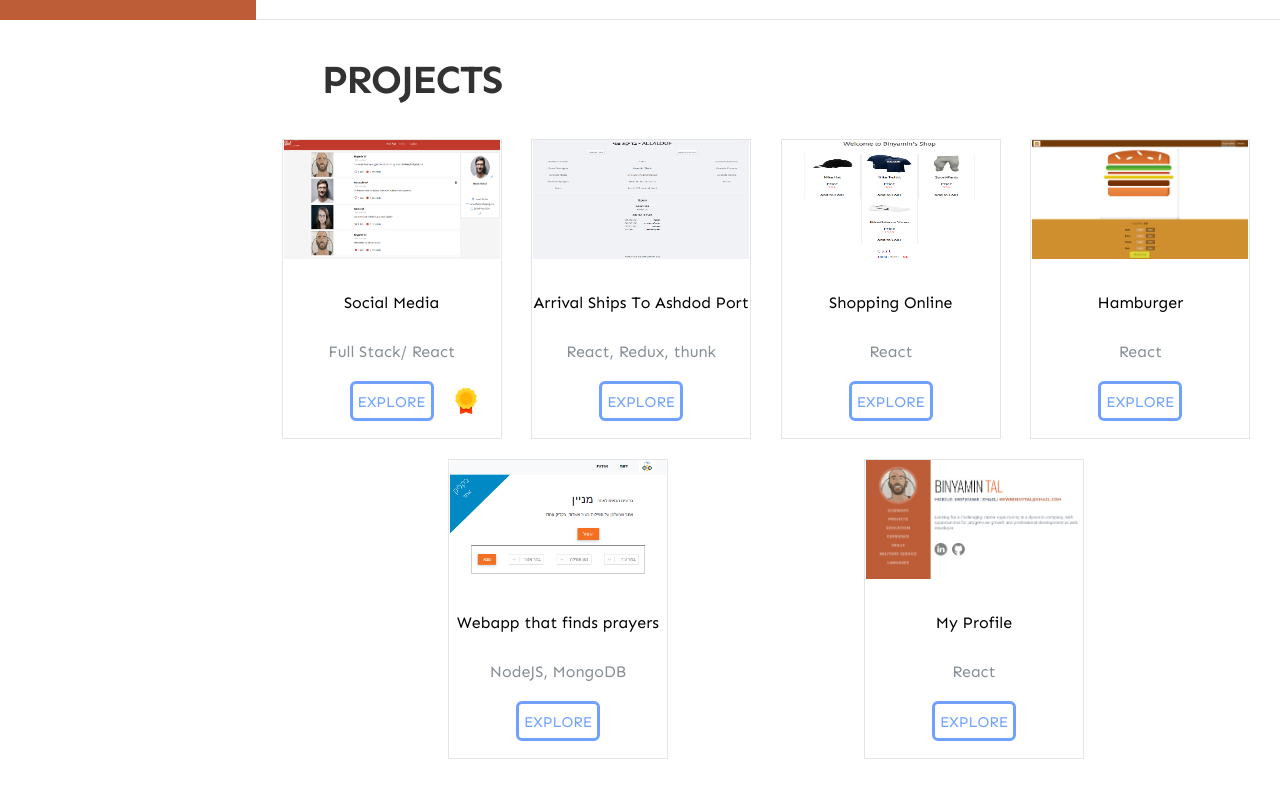
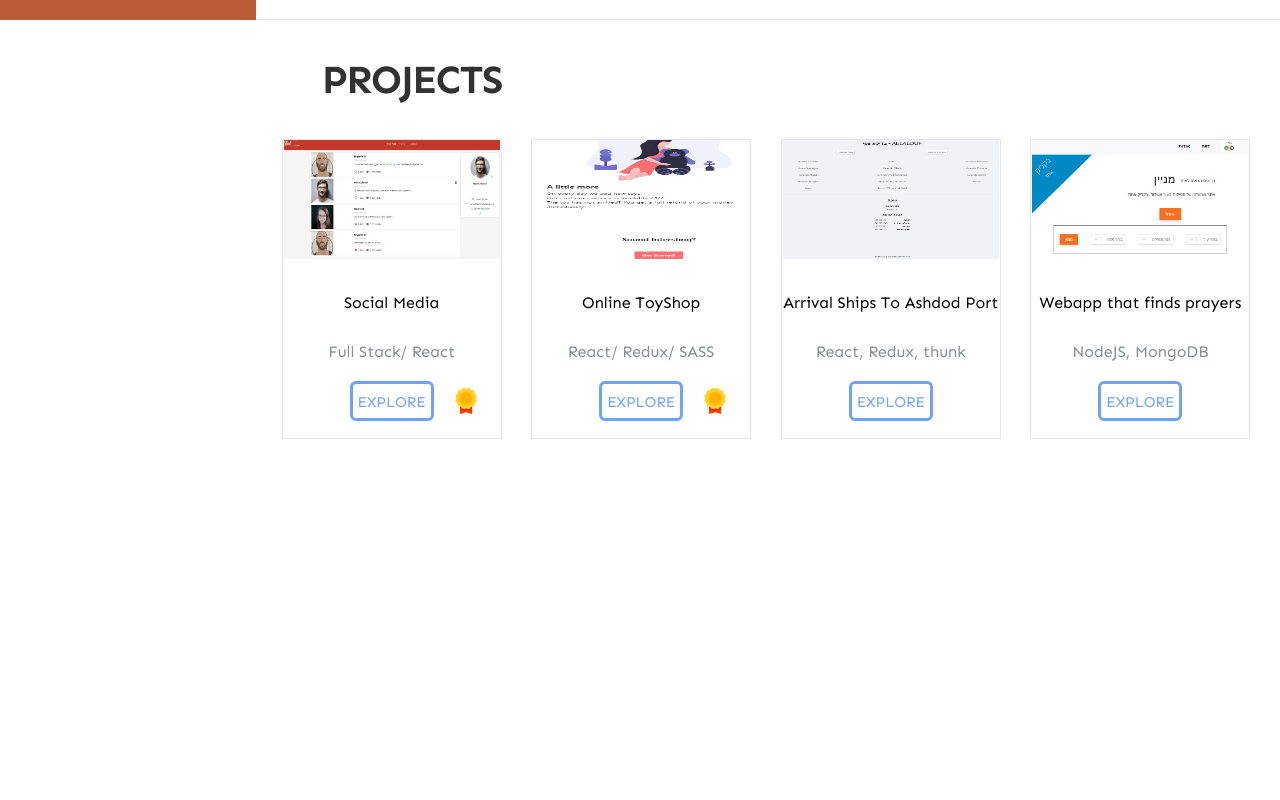
Before and after one commit to Benjamn89/profile-react, a React (Create React App) app: page / in a window 1280 px wide. Shown: the part 780-1580 px from the top of the page. Built offline with nearby package versions, Linux system fonts and the light colour scheme.

Commit message:
projects updated

```diff
--- a/src/Components/PROJECTS-S/PROJECT-BOX/project-box-property.js
+++ b/src/Components/PROJECTS-S/PROJECT-BOX/project-box-property.js
@@ -1,10 +1,8 @@
 import MinyanImg from "../../../media/Minyan-project.PNG";
-import ProfileImg from "../../../media/Profile-project.PNG";
-import HamburgerImg from "../../../media/Hamburger.PNG";
-import MyShop from "../../../media/shop-react2.PNG";
 import Allalouf from "../../../media/Allalouf.PNG";
 import Sted from "../../../media/sted.png";
 import Medallie from "../../../media/medallie.png";
+import ToyShop from "../../../media/toy-shop.png";
 
 var ProjectsBoxProperty = [
   {
@@ -23,9 +21,20 @@ var ProjectsBoxProperty = [
         "FaundaDB - NoSQL database with real time data",
         "Firebase Storage bucket for loading media",
         "Full communicate Front end - Backend",
-        "Authentication via database",
+        "Authentication with DB",
         "Local Storage",
       ],
+    },
+  },
+  {
+    objects: {
+      projectSum: "Online ToyShop",
+      usedSkills: "React/ Redux/ SASS",
+      linkTo: "https://toy-s.netlify.app/",
+      img: ToyShop,
+      alt: "Toys-shop",
+      medallie: Medallie,
+      tools: ["Project will be completed and updated in the comming 2/3 days"],
     },
   },
   {
@@ -46,26 +55,6 @@ var ProjectsBoxProperty = [
   },
   {
     objects: {
-      projectSum: "Shopping Online",
-      usedSkills: "React",
-      linkTo: "https://shoping-with-react.netlify.com/",
-      img: MyShop,
-      alt: "Shopping",
-      tools: ["Create React App", "Redux"],
-    },
-  },
-  {
-    objects: {
-      projectSum: "Hamburger",
-      usedSkills: "React",
-      linkTo: "https://hamburger-binyamin.netlify.com/",
-      img: HamburgerImg,
-      alt: "Hamburger",
-      tools: ["Create React App", "Redux"],
-    },
-  },
-  {
-    objects: {
       projectSum: "Webapp that finds prayers",
       usedSkills: "NodeJS, MongoDB",
       linkTo: "https://tal-minyan.herokuapp.com/",
@@ -80,18 +69,6 @@ var ProjectsBoxProperty = [
       ],
     },
   },
-  {
-    objects: {
-      projectSum: "My Profile",
-      usedSkills: "React",
-      linkTo: "https://binyamintal.netlify.com/",
-      img: ProfileImg,
-      alt: "profile",
-      tools: [
-        "Create React App (for practicing React syntax/ reuse of React components",
-      ],
-    },
-  },
 ];
 
 export { ProjectsBoxProperty };
```
Also changed, not shown: src/media/toy-shop.png (added).
